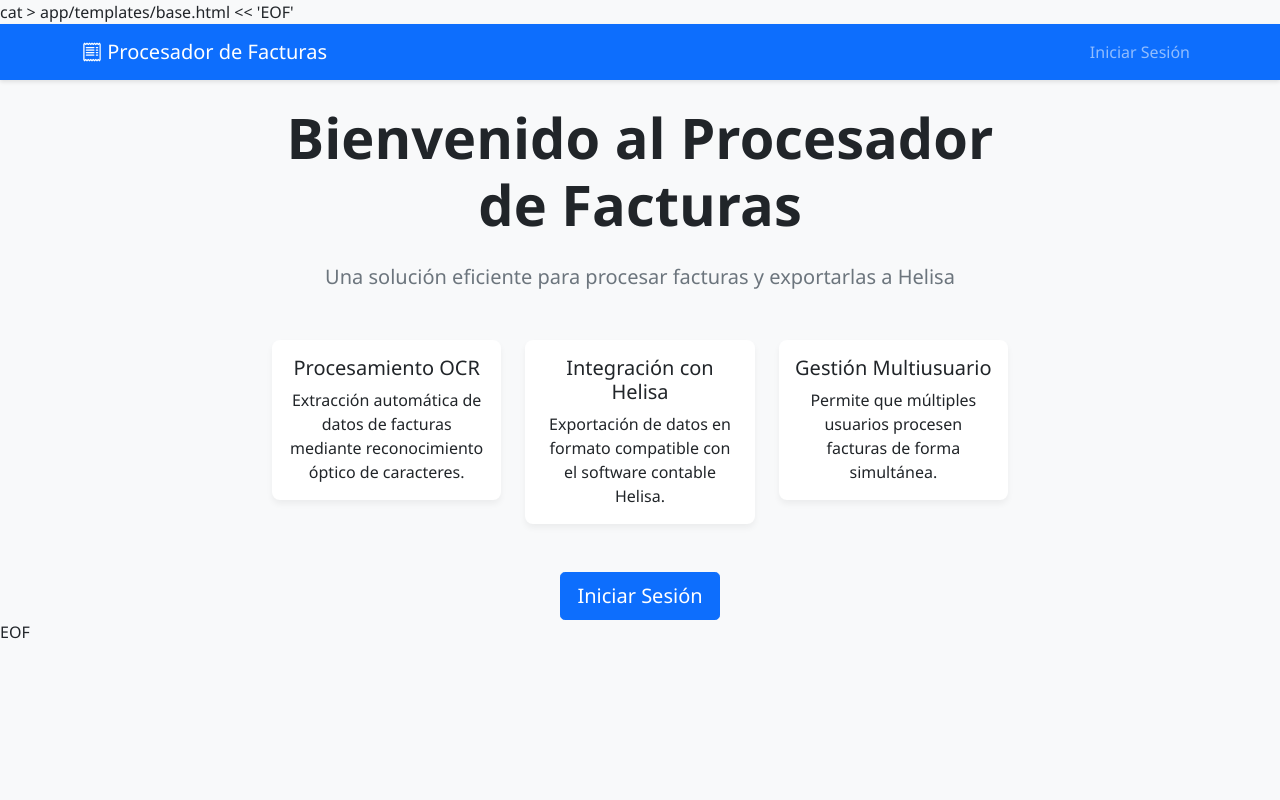
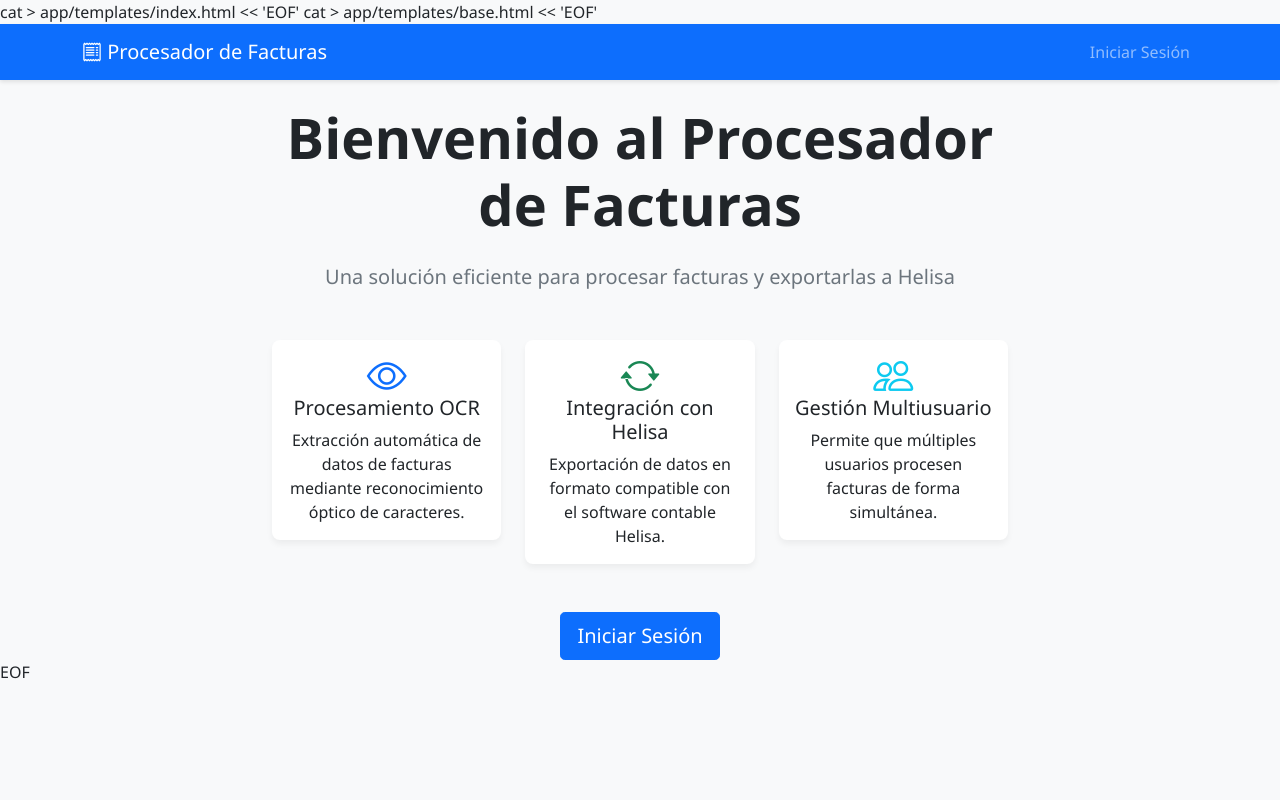
Before and after one commit to Nanagranada/factura-processor, a Flask app: template app/templates/index.html in a window 1280 px wide. Run offline with Flask 2, Linux system fonts and the light colour scheme; the template is opened without the code that fills it, so the values that code supplies are empty; some libraries are stand-ins or nearby versions.

Commit message:
Update index.html

```diff
--- a/app/templates/index.html
+++ b/app/templates/index.html
@@ -1,3 +1,4 @@
+cat > app/templates/index.html << 'EOF'
 {% extends "base.html" %}
 
 {% block title %}Inicio - Procesador de Facturas{% endblock %}
@@ -13,6 +14,7 @@
                 <div class="col-md-4">
                     <div class="card mb-4">
                         <div class="card-body">
+                            <i class="bi bi-eye h1 text-primary"></i>
                             <h5 class="card-title">Procesamiento OCR</h5>
                             <p class="card-text">Extracción automática de datos de facturas mediante reconocimiento óptico de caracteres.</p>
                         </div>
@@ -21,6 +23,7 @@
                 <div class="col-md-4">
                     <div class="card mb-4">
                         <div class="card-body">
+                            <i class="bi bi-arrow-repeat h1 text-success"></i>
                             <h5 class="card-title">Integración con Helisa</h5>
                             <p class="card-text">Exportación de datos en formato compatible con el software contable Helisa.</p>
                         </div>
@@ -29,6 +32,7 @@
                 <div class="col-md-4">
                     <div class="card mb-4">
                         <div class="card-body">
+                            <i class="bi bi-people h1 text-info"></i>
                             <h5 class="card-title">Gestión Multiusuario</h5>
                             <p class="card-text">Permite que múltiples usuarios procesen facturas de forma simultánea.</p>
                         </div>
@@ -38,8 +42,13 @@
         </div>
 
         <div class="mt-4">
-            <a href="{{ url_for('main.login') }}" class="btn btn-primary btn-lg">Iniciar Sesión</a>
+            {% if current_user.is_authenticated %}
+                <a href="{{ url_for('main.dashboard') }}" class="btn btn-primary btn-lg">Ir al Dashboard</a>
+            {% else %}
+                <a href="{{ url_for('main.login') }}" class="btn btn-primary btn-lg">Iniciar Sesión</a>
+            {% endif %}
         </div>
     </div>
 </div>
 {% endblock %}
+EOF
```
